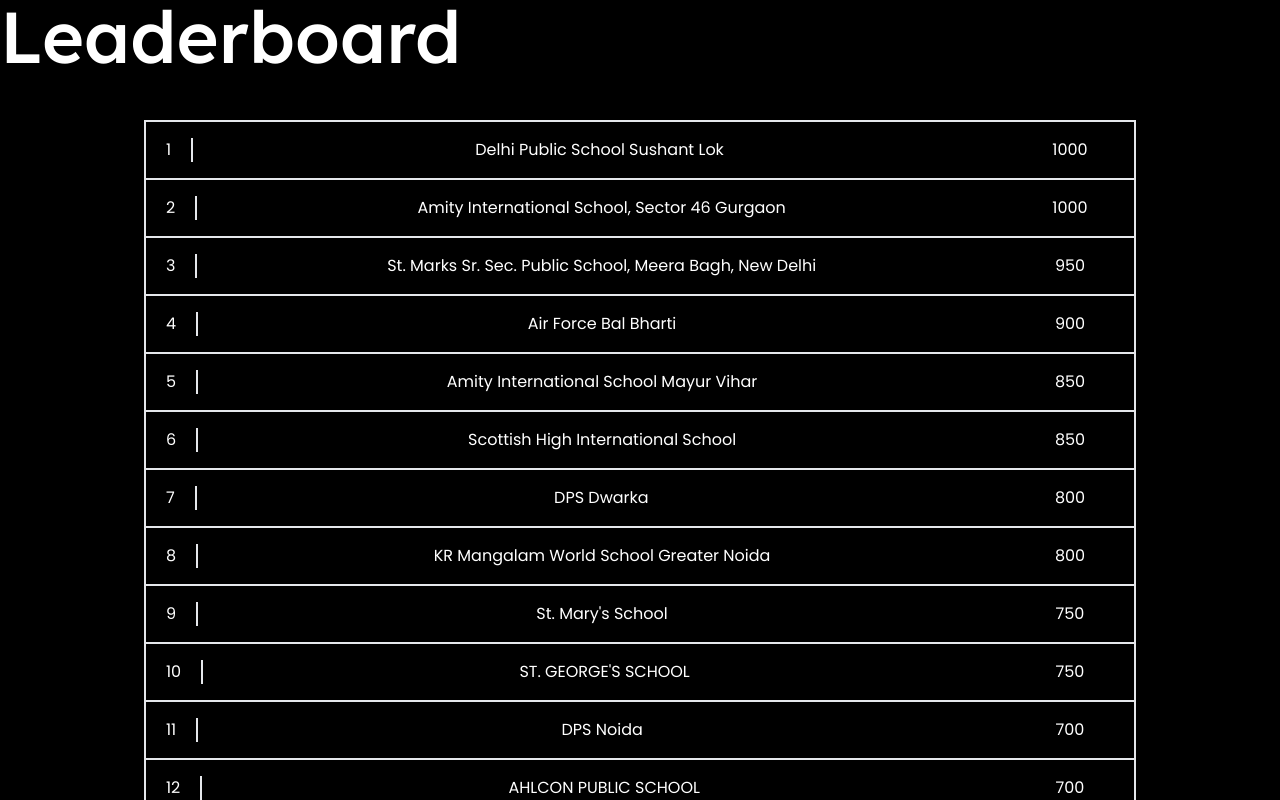
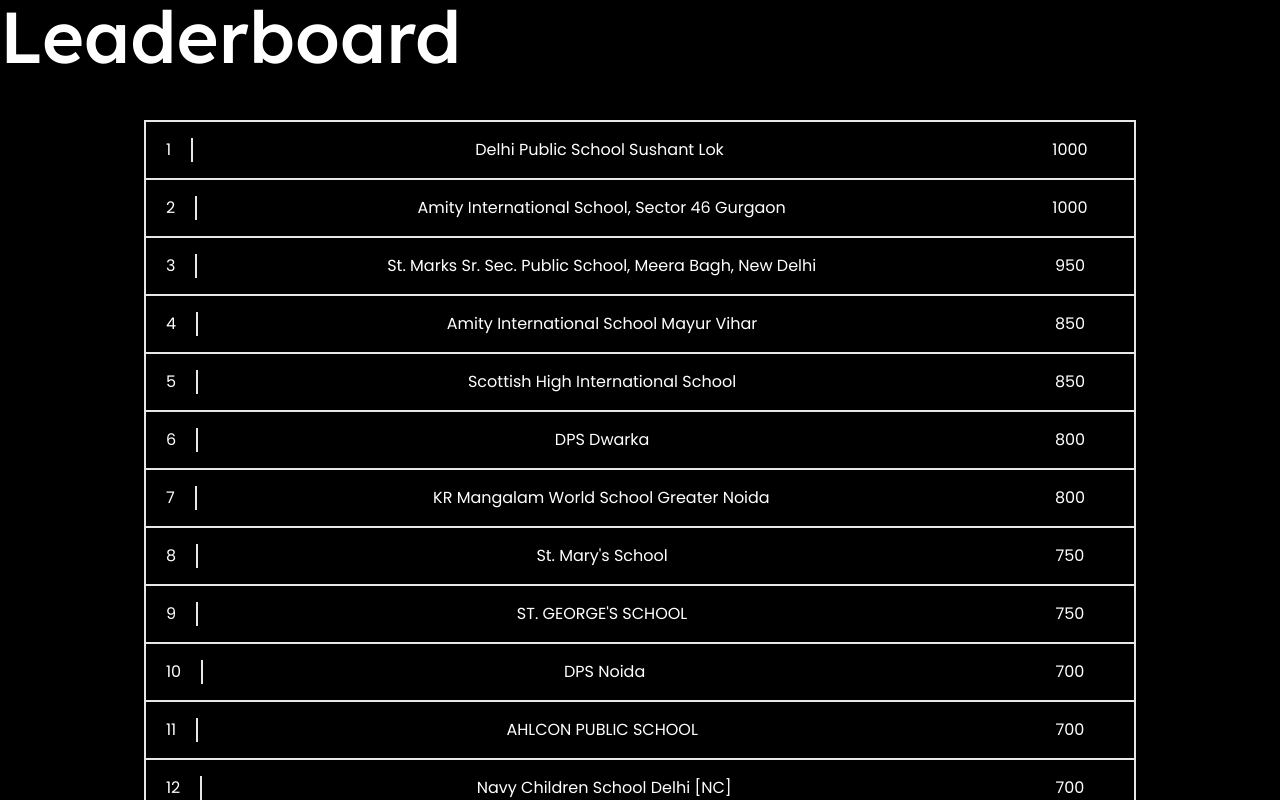
Before and after one commit to Shiven-2007/crypt23, a Next.js app: page /leaderboard in a window 1280 px wide. Shown: the top 800 px of the page. Built offline with nearby package versions, Linux system fonts and the light colour scheme.

Commit message:
Update page.tsx

```diff
--- a/src/app/leaderboard/page.tsx
+++ b/src/app/leaderboard/page.tsx
@@ -12,7 +12,6 @@
     { _max: { score: 1000 }, school_id: "875389" },
     { _max: { score: 1000 }, school_id: "081947" },
     { _max: { score: 950 }, school_id: "879335" },
-    { _max: { score: 900 }, school_id: "825265" },
     { _max: { score: 850 }, school_id: "704944" },
     { _max: { score: 850 }, school_id: "726827" },
     { _max: { score: 800 }, school_id: "681316" },
```
